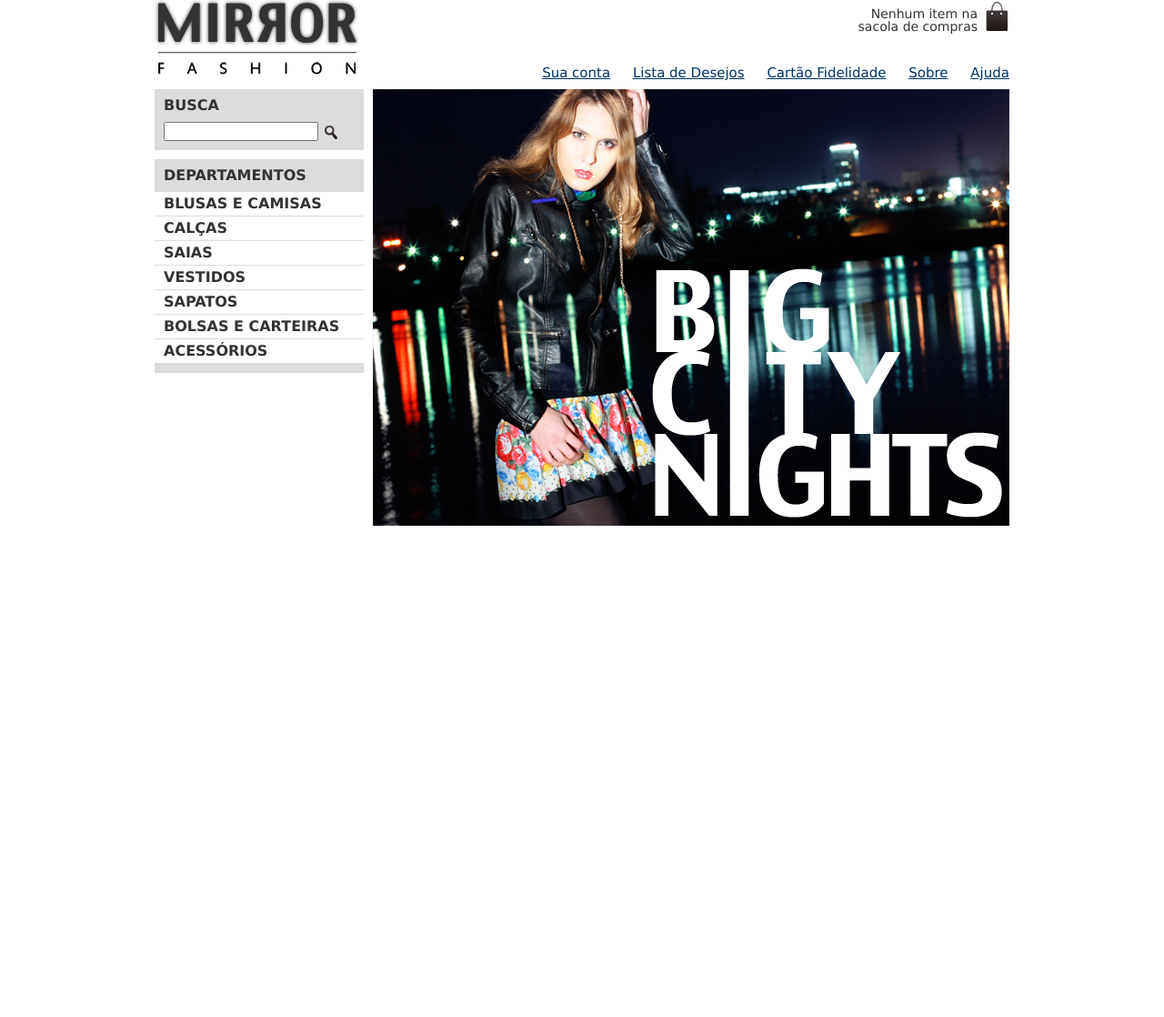
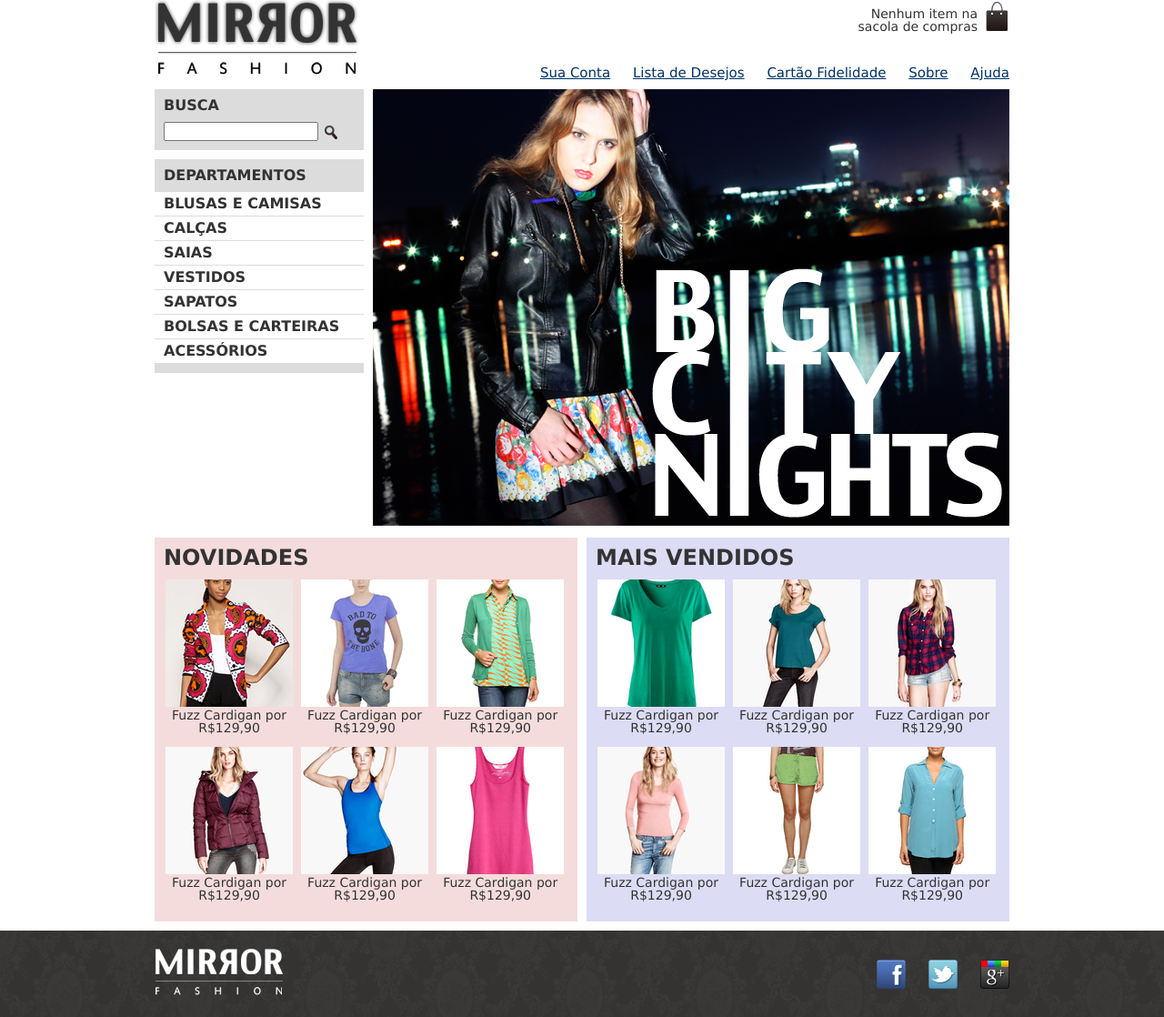
Before and after one commit to paulogomes/caelum_wd-43, a PHP site: page / in a window 1280 px wide. Shown: the whole page at 91% size. Before the commit the page ends 578 px from the top, so only its background shows below. Run offline with PHP 8.4, Linux system fonts and the light colour scheme.

Commit message:
capitulo 4

```diff
--- a/mirrorfashion/css/estilo.css
+++ b/mirrorfashion/css/estilo.css
@@ -1,13 +1,19 @@
 .sacola {
 	background: url(../img/sacola.png) no-repeat top right;
+
+	font-size: 14px;
 	padding-top: 8px;
-	font-size: 14px;
 	padding-right: 35px;
 	text-align: right;
 	width: 140px;
 	position: absolute;
 	top: 0;
 	right: 0;
+}
+
+.conteiner {
+	margin: 0 auto;
+	width: 940px;
 }
 
 .menu-opcoes {
@@ -36,11 +42,6 @@ body {
 
 header {
 	position: relative;
-}
-
-.conteiner {
-	margin: 0 auto;
-	width: 940px;
 }
 
 .busca, .menu-departamentos {
@@ -84,3 +85,84 @@ header {
 .destaque {
 	margin-top: 10px;
 }
+
+.painel {
+	margin: 10px 0;
+	padding: 10px;
+	width: 445px;
+}
+
+.painel li {
+	display: inline-block;
+	vertical-align: top;
+	width: 140px;
+
+	margin: 2px;
+	padding-bottom: 10px;
+}
+
+.painel h2 {
+	font-size: 24px;
+	font-weight: bold;
+	text-transform: uppercase;
+
+	margin-bottom: 10px;
+}
+
+.painel a {
+	color: #333;
+	font-size: 14px;
+	text-align: center;
+	text-decoration: none;
+}
+
+.novidades {
+	float: left;
+	background-color: #f5dcdc;
+}
+
+.mais-vendidos {
+	float: right;
+	background-color: #dcdcf5;
+}
+
+footer {
+	background-image: url(../img/fundo-rodape.png);
+	clear: both;
+	padding: 20px 0;
+}
+
+.social li a {
+	height: 32px;
+	width: 32px;
+
+	display: block;
+	text-indent: -9999px;
+}
+
+.social a[href*="facebook.com"] {
+	background-image: url(../img/facebook.png);
+}
+
+.social a[href*="twitter.com"] {
+	background-image: url(../img/twitter.png);
+}
+
+.social a[href*="plus.google.com"] {
+	background-image: url(../img/googleplus.png);
+}
+
+footer .conteiner {
+	position: relative;
+}
+
+.social {
+	position: absolute;
+	top: 12px;
+	right: 0;
+}
+
+.social li {
+	float: left;
+	margin-left: 25px;
+}
--- a/mirrorfashion/index.html
+++ b/mirrorfashion/index.html
@@ -1,15 +1,15 @@
 <!DOCTYPE html>
 <html>
 	<head>
-		<link rel="stylesheet" type="text/css" href="css/reset.css">
-		<link rel="stylesheet" type="text/css" href="css/estilo.css">
-		<meta charset="UTF-8">
+		<meta charset="utf-8">
+		<link rel="stylesheet" href="css/reset.css">
+		<link rel="stylesheet" href="css/estilo.css">
 		<title>Mirror Fashion</title>
 	</head>
 	<body>
 
 		<header class="conteiner">
-			<h1><img src="img/logo.png" alt="Mirror Fashion"></h1>
+			<h1><img src="img/logo.png" alt="Mirror Fashion"/></h1>
 
 			<p class="sacola">
 				Nenhum item na sacola de compras
@@ -17,7 +17,7 @@
 
 			<nav class="menu-opcoes">
 				<ul>
-					<li><a href="#">Sua conta</a></li>
+					<li><a href="#">Sua Conta</a></li>
 					<li><a href="#">Lista de Desejos</a></li>
 					<li><a href="#">Cartão Fidelidade</a></li>
 					<li><a href="sobre.html">Sobre</a></li>
@@ -58,9 +58,128 @@
 		</section>
 
 		<section id="destaques">
+			<div class="conteiner paineis">
+				<section class="painel novidades">
+					<h2>Novidades</h2>
+					<ol>
+						<li>
+							<a href="produto.html">
+								<figure>
+									<img src="img/produtos/miniatura1.png">
+									<figcaption>Fuzz Cardigan por R$129,90</figcaption>
+								</figure>
+							</a>
+						</li>
+						<li>
+							<a href="produto.html">
+								<figure>
+									<img src="img/produtos/miniatura2.png">
+									<figcaption>Fuzz Cardigan por R$129,90</figcaption>
+								</figure>
+							</a>
+						</li>
+						<li>
+							<a href="produto.html">
+								<figure>
+									<img src="img/produtos/miniatura3.png">
+									<figcaption>Fuzz Cardigan por R$129,90</figcaption>
+								</figure>
+							</a>
+						</li>
+						<li>
+							<a href="produto.html">
+								<figure>
+									<img src="img/produtos/miniatura4.png">
+									<figcaption>Fuzz Cardigan por R$129,90</figcaption>
+								</figure>
+							</a>
+						</li>
+						<li>
+							<a href="produto.html">
+								<figure>
+									<img src="img/produtos/miniatura5.png">
+									<figcaption>Fuzz Cardigan por R$129,90</figcaption>
+								</figure>
+							</a>
+						</li>
+						<li>
+							<a href="produto.html">
+								<figure>
+									<img src="img/produtos/miniatura6.png">
+									<figcaption>Fuzz Cardigan por R$129,90</figcaption>
+								</figure>
+							</a>
+						</li>
+					</ol>
+				</section>
+
+				<section class="painel mais-vendidos">
+					<h2>Mais Vendidos</h2>
+					<ol>
+						<li>
+							<a href="produto.html">
+								<figure>
+									<img src="img/produtos/miniatura7.png">
+									<figcaption>Fuzz Cardigan por R$129,90</figcaption>
+								</figure>
+							</a>
+						</li>
+						<li>
+							<a href="produto.html">
+								<figure>
+									<img src="img/produtos/miniatura8.png">
+									<figcaption>Fuzz Cardigan por R$129,90</figcaption>
+								</figure>
+							</a>
+						</li>
+						<li>
+							<a href="produto.html">
+								<figure>
+									<img src="img/produtos/miniatura9.png">
+									<figcaption>Fuzz Cardigan por R$129,90</figcaption>
+								</figure>
+							</a>
+						</li>
+						<li>
+							<a href="produto.html">
+								<figure>
+									<img src="img/produtos/miniatura10.png">
+									<figcaption>Fuzz Cardigan por R$129,90</figcaption>
+								</figure>
+							</a>
+						</li>
+						<li>
+							<a href="produto.html">
+								<figure>
+									<img src="img/produtos/miniatura11.png">
+									<figcaption>Fuzz Cardigan por R$129,90</figcaption>
+								</figure>
+							</a>
+						</li>
+						<li>
+							<a href="produto.html">
+								<figure>
+									<img src="img/produtos/miniatura12.png">
+									<figcaption>Fuzz Cardigan por R$129,90</figcaption>
+								</figure>
+							</a>
+						</li>
+					</ol>
+				</section>
+			</div>
 		</section>
 
 		<footer>
+			<div class="conteiner">
+				<img src="img/logo-rodape.png" alt="Logo Mirror Fashion">
+
+				<ul class="social">
+					<li><a href="http://facebook.com/mirrorfashion">Facebook</a></li>
+					<li><a href="http://twitter.com/mirrorfashion">Twitter</a></li>
+					<li><a href="http://plus.google.com/mirrorfashion">Google+</a></li>
+				</ul>
+			</div>
 		</footer>
+
 	</body>
 </html>
```
